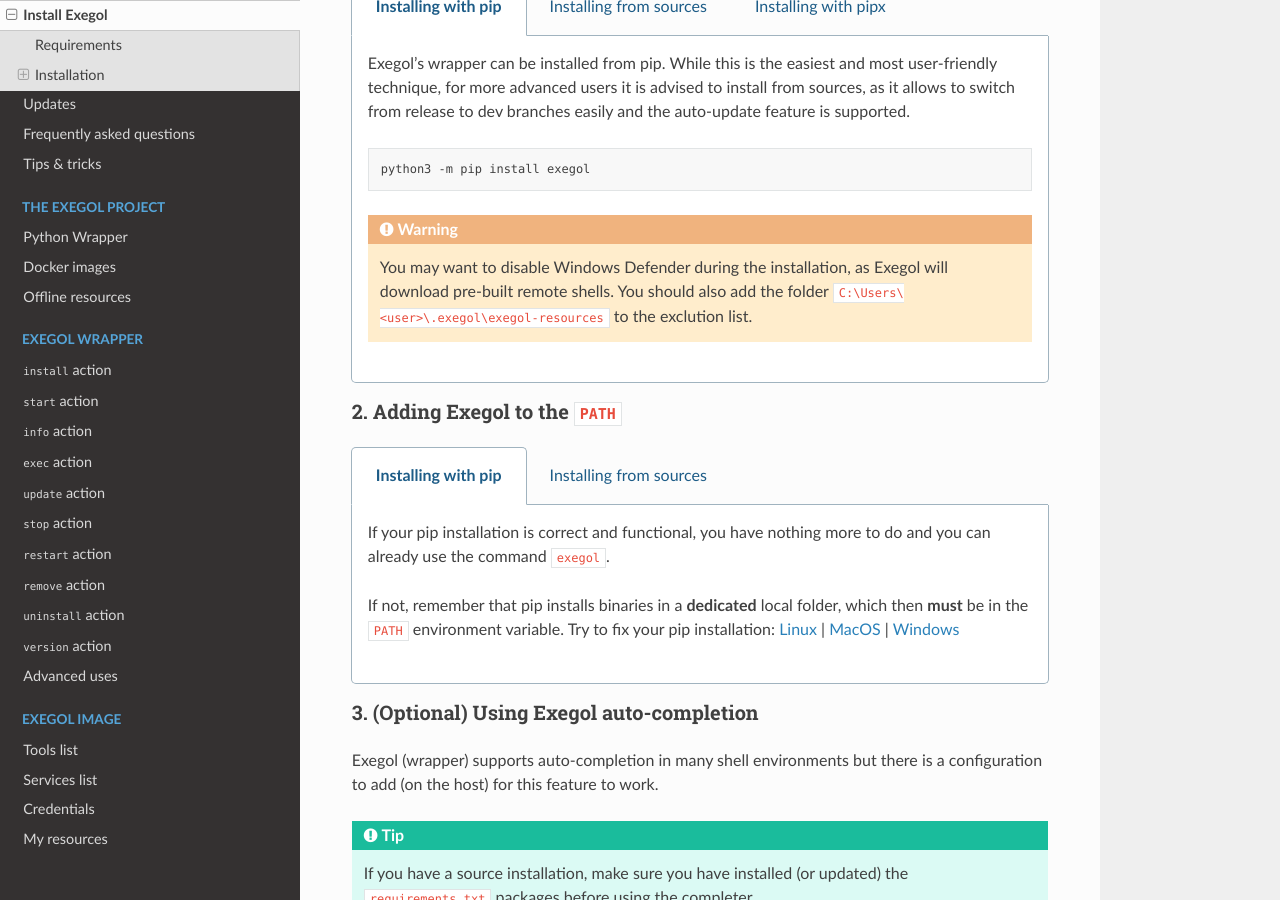
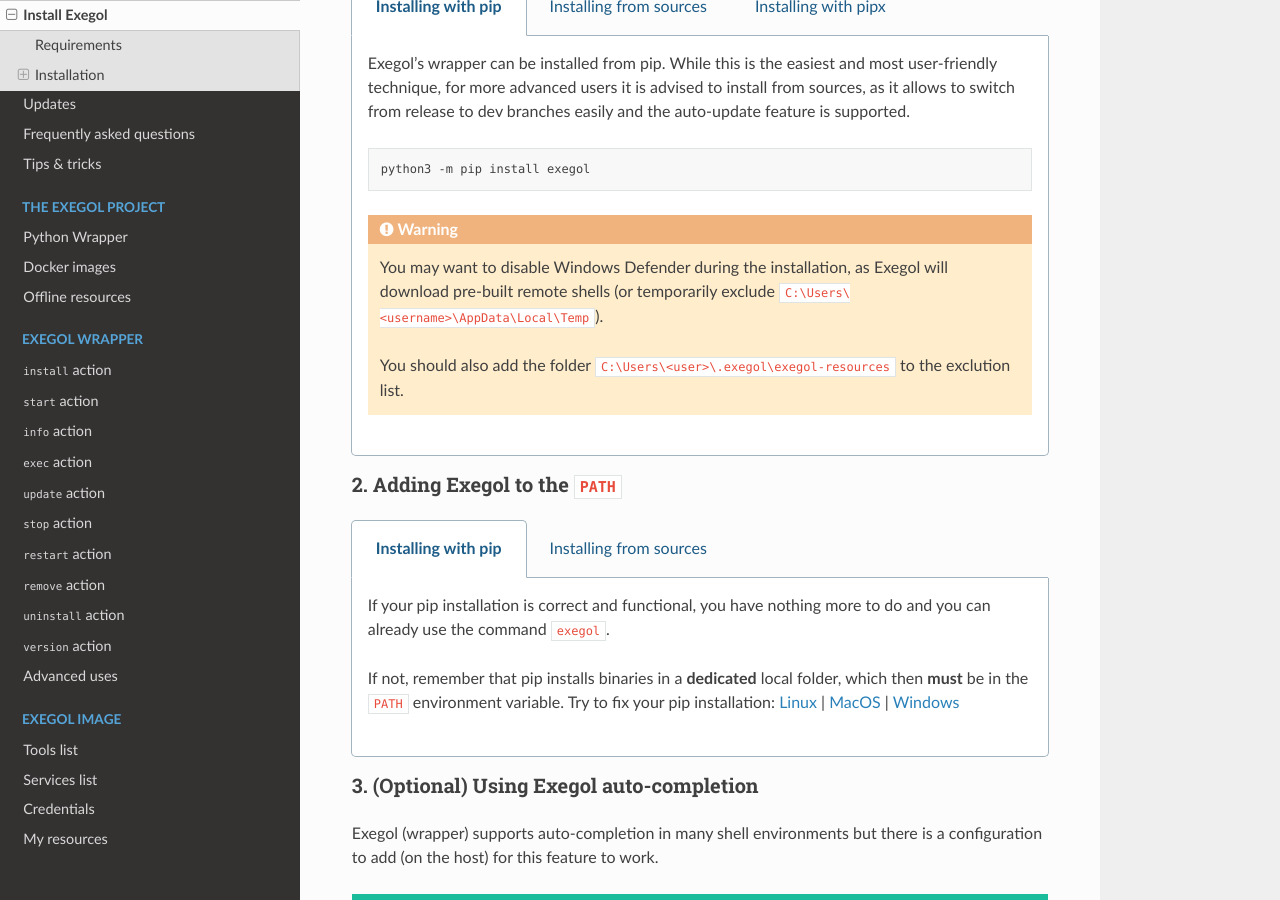
Before and after one commit to ThePorgs/Exegol-docs, a Sphinx documentation site: the page built from source/getting-started/install.rst, in a window 1280 px wide and 900 px high, scrolled down 2057 px. Built offline with Sphinx 7.4.7 and the Read the Docs theme 2.0.0, drawn with Linux system fonts in a browser that asks for light colours; some of the changed lines change nothing that is shown.

Commit message:
Update wrapper install docs

```diff
--- a/source/getting-started/install.rst
+++ b/source/getting-started/install.rst
@@ -135,7 +135,9 @@
 
         .. warning::
 
-            You may want to disable Windows Defender during the installation, as Exegol will download pre-built remote shells. You should also add the folder ``C:\Users\<user>\.exegol\exegol-resources`` to the exclution list.
+            You may want to disable Windows Defender during the installation, as Exegol will download pre-built remote shells (or temporarily exclude ``C:\Users\<username>\AppData\Local\Temp``).
+
+            You should also add the folder ``C:\Users\<user>\.exegol\exegol-resources`` to the exclution list.
 
     ..  group-tab:: Installing from sources
 
@@ -144,6 +146,14 @@
         .. code-block:: bash
 
            git clone "https://github.com/ThePorgs/Exegol"
+
+        .. tip::
+
+            If you want a **light** clone of Exegol (and **never** use the **dev** branch), you can use the following command:
+
+            .. code-block:: bash
+
+                git clone --shallow-since="2023/05/08" "https://github.com/ThePorgs/Exegol"
 
         If you have access to docker directly as a user, you can install the requirements only for your current user
         otherwise the requirements must be installed as root to run Exegol with sudo.
@@ -330,11 +340,13 @@
 
             .. code-block:: powershell
 
-                python $HOME\AppData\Roaming\Python\Python311\Scripts\register-python-argcomplete --no-defaults --shell powershell exegol > $HOME\Documents\WindowsPowerShell\exegol_completion.psm1
+                register-python-argcomplete --no-defaults --shell powershell exegol > $HOME\Documents\WindowsPowerShell\exegol_completion.psm1
 
-            .. important::
+            .. warning::
 
-                `Python311` can be modified and depends on the version of Python you have installed
+                If the command ``register-python-argcomplete`` is not found, that means that python pip script are not in your PATH.
+                You can ty to fix your pip installation: `Linux <https://stackoverflow.com/a/62823029>`__ | `MacOS <https://stackoverflow.com/a/43368894>`__ | `Windows <https://builtin.com/software-engineering-perspectives/pip-command-not-found>`__
+                Or find the direct Python script path, it might be something like:  ``$HOME\AppData\Roaming\Python\Python311\Scripts\register-python-argcomplete`` (``Python311`` PATH depends on the version of Python you have installed, it must be updated to match your local setup).
 
             Then import this completion file in `$PROFILE`:
 
```
